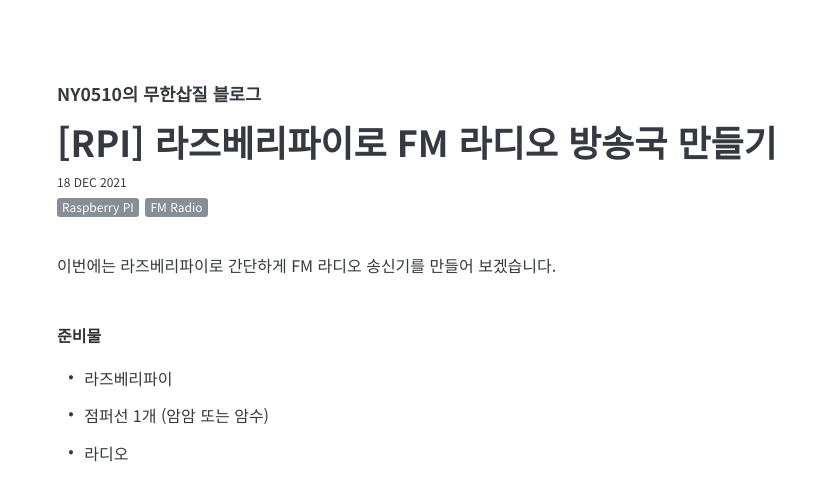
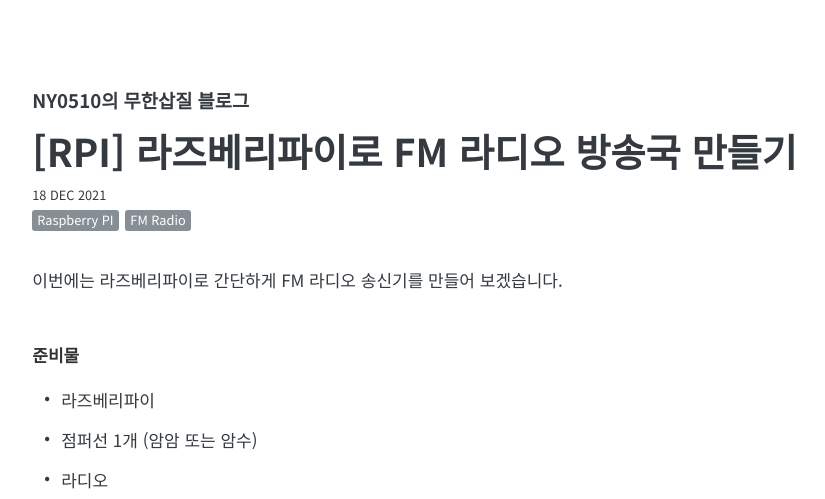
Before and after one commit to NY0510/Blog.old, a Jekyll site: the page built from _posts/2021-12-18-create-an-fm-radio-station-with-raspberry-pi.md, in a window 1280 px wide. Shown: the top 499 px of the page, without its empty margins (187-1012 px from the left). Built offline with Jekyll 4.4.1, drawn with Linux system fonts in a browser that asks for light colours; some web fonts are replaced; comment, search, counter and statistics services are not loaded.

Commit message:
⚡️ Font change

```diff
--- a/_includes/head.html
+++ b/_includes/head.html
@@ -35,7 +35,7 @@
 	<link rel="stylesheet" href="https://maxcdn.bootstrapcdn.com/font-awesome/4.7.0/css/font-awesome.min.css" />
 	<link rel="stylesheet" href="https://fonts.googleapis.com/earlyaccess/notosanskr.css" />
 	<link href="https://cdn.jsdelivr.net/gh/joungkyun/font-d2coding/d2coding.css" rel="stylesheet" type="text/css" />
-	<link href="https://fonts.googleapis.com/css?family=Ubuntu+Mono" rel="stylesheet" />
+	<link rel="stylesheet" type="text/css" href="https://cdn.jsdelivr.net/gh/orioncactus/pretendard/dist/web/static/pretendard.css" />
 
 	<link rel="alternate" type="application/rss+xml" title="RSS Feed for {{ site.name }}" href="{{ site.baseurl }}/feed.xml" />
 
--- a/_sass/_site.scss
+++ b/_sass/_site.scss
@@ -45,6 +45,7 @@
   Header
   -------------- */
 .header {
+	font-family: "Noto Sans KR", "Spoqa Han Sans", "Source Sans Pro", Apple SD Gothic Neo, Nanum Barun Gothic, Nanum Gothic, Verdana, Arial, Dotum, sans-serif;
 	padding: 2%;
 	margin-bottom: 1.5em;
 
@@ -86,6 +87,7 @@
 }
 
 .header-small {
+	font-family: "Noto Sans KR", "Spoqa Han Sans", "Source Sans Pro", Apple SD Gothic Neo, Nanum Barun Gothic, Nanum Gothic, Verdana, Arial, Dotum, sans-serif;
 	text-align: left;
 	margin-bottom: 0.75rem;
 	font-size: 0.75rem;
--- a/_sass/_variables.scss
+++ b/_sass/_variables.scss
@@ -3,11 +3,11 @@
 /*--------------
   Font
   -------------- */
-$base-font: "Noto Sans KR", "Spoqa Han Sans", "Source Sans Pro", Apple SD Gothic Neo, Nanum Barun Gothic, Nanum Gothic, Verdana, Arial, Dotum, sans-serif;
-$code-font: "D2 coding", Menlo, "Ubuntu Mono", Monaco, "Spoqa Han Sans", monospace;
-$code-gist-font: "D2 coding", Menlo, "Ubuntu Mono", Monaco, "Spoqa Han Sans", monospace;
+$base-font: Pretendard, "Noto Sans KR", "Spoqa Han Sans", "Source Sans Pro", Apple SD Gothic Neo, Nanum Barun Gothic, Nanum Gothic, Verdana, Arial, Dotum, sans-serif;
+$code-font: "D2 coding", Menlo, Monaco, "Spoqa Han Sans", monospace;
+$code-gist-font: "D2 coding", Menlo, Monaco, "Spoqa Han Sans", monospace;
 
-$base-font-size: 16px;
+$base-font-size: 17px;
 $base-font-size-sm: 11px;
 
 $mobile-font-size: 10px;
```
